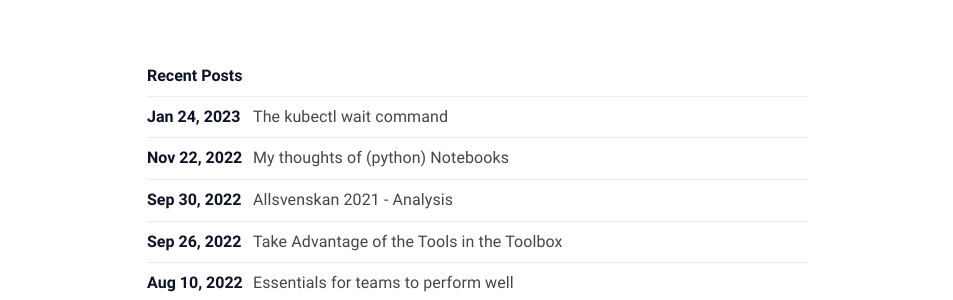
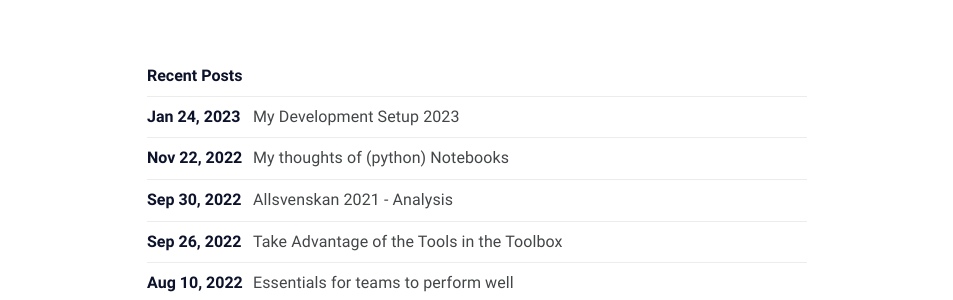
Before and after one commit to mile95/old-blog, a Jekyll site: the page built from index.md, in a window 1280 px wide. Shown: the part 435-735 px from the top of the page, without its empty margins (163-1116 px from the left). Built offline with Jekyll 4.4.1, drawn with Linux system fonts in a browser that asks for light colours.

Commit message:
fix file structure

```diff
--- a/_posts/devsetup-2023/2023-01-24-devsetup-2023.md
+++ b/_posts/devsetup/2023-01-24-devsetup2023.md
@@ -1,9 +1,8 @@
 ---
-title: "The kubectl wait command"
-date: 2023-01-24T10:48:19+02:00
-tags: [kubernetes]
-description: "How to use the kubectl wait command"
-slug: "kubectl-wait-command"
+title: "My Development Setup 2023"
+date: 2023-01-24T05:48:19+02:00
+tags: []
+description: "My development setup 2023"
 author: Fredrik Mile
 ---
 
```
